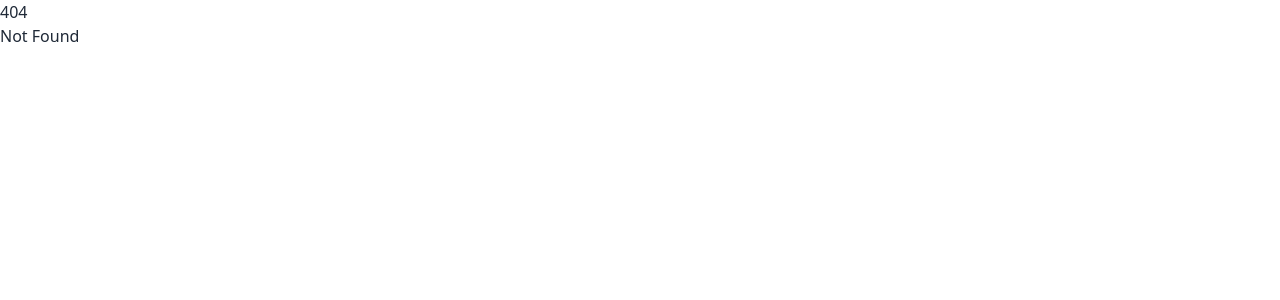
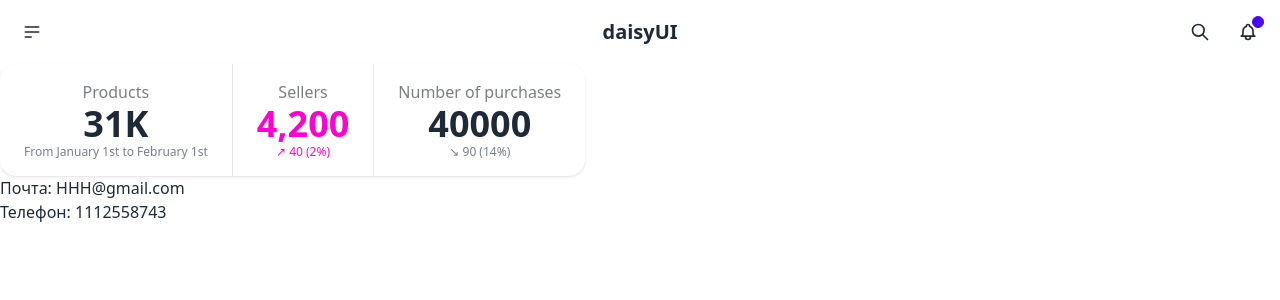
Before and after one commit to ChubenkoI/xmlTest, a SvelteKit app: page /contacts in a window 1280 px wide. Before the commit this address had no page. Shown: the top 300 px of the page. Built offline with nearby package versions, Linux system fonts and the light colour scheme.

Commit message:
add contacts page

```diff
--- a/package.json
+++ b/package.json
@@ -13,6 +13,7 @@
 	},
 	"devDependencies": {
 		"@sveltejs/adapter-auto": "^3.0.0",
+		"@sveltejs/adapter-static": "^3.0.1",
 		"@sveltejs/kit": "^2.0.0",
 		"@sveltejs/vite-plugin-svelte": "^3.0.0",
 		"@types/eslint": "8.56.0",
--- a/src/routes/+layout.svelte
+++ b/src/routes/+layout.svelte
@@ -2,4 +2,32 @@
     import "../app.css";
   </script>
 
-  <slot />
+  <div class="navbar bg-base-100">
+    <div class="navbar-start">
+      <div class="dropdown">
+        <div tabindex="0" role="button" class="btn btn-ghost btn-circle">
+          <svg xmlns="http://www.w3.org/2000/svg" class="h-5 w-5" fill="none" viewBox="0 0 24 24" stroke="currentColor"><path stroke-linecap="round" stroke-linejoin="round" stroke-width="2" d="M4 6h16M4 12h16M4 18h7" /></svg>
+        </div>
+        <ul tabindex="0" class="menu menu-sm dropdown-content mt-3 z-[1] p-2 shadow bg-base-100 rounded-box w-52">
+          <li><a href="/contacts">contacts</a></li>
+          <li><a>Portfolio</a></li>
+          <li><a>About</a></li>
+        </ul>
+      </div>
+    </div>
+    <div class="navbar-center">
+      <a href="/" class="btn btn-ghost text-xl">daisyUI</a>
+    </div>
+    <div class="navbar-end">
+      <button class="btn btn-ghost btn-circle">
+        <svg xmlns="http://www.w3.org/2000/svg" class="h-5 w-5" fill="none" viewBox="0 0 24 24" stroke="currentColor"><path stroke-linecap="round" stroke-linejoin="round" stroke-width="2" d="M21 21l-6-6m2-5a7 7 0 11-14 0 7 7 0 0114 0z" /></svg>
+      </button>
+      <button class="btn btn-ghost btn-circle">
+        <div class="indicator">
+          <svg xmlns="http://www.w3.org/2000/svg" class="h-5 w-5" fill="none" viewBox="0 0 24 24" stroke="currentColor"><path stroke-linecap="round" stroke-linejoin="round" stroke-width="2" d="M15 17h5l-1.405-1.405A2.032 2.032 0 0118 14.158V11a6.002 6.002 0 00-4-5.659V5a2 2 0 10-4 0v.341C7.67 6.165 6 8.388 6 11v3.159c0 .538-.214 1.055-.595 1.436L4 17h5m6 0v1a3 3 0 11-6 0v-1m6 0H9" /></svg>
+          <span class="badge badge-xs badge-primary indicator-item"></span>
+        </div>
+      </button>
+    </div>
+  </div>
+<slot/>
--- /dev/null
+++ b/src/routes/contacts/+page.svelte
@@ -0,0 +1,28 @@
+<script>
+	/** @type {import('./$types').PageData} */
+	export let data;
+</script>
+
+<div class="stats shadow">
+
+	<div class="stat place-items-center">
+	  <div class="stat-title">Products</div>
+	  <div class="stat-value">31K</div>
+	  <div class="stat-desc">From January 1st to February 1st</div>
+	</div>
+
+	<div class="stat place-items-center">
+	  <div class="stat-title">Sellers</div>
+	  <div class="stat-value text-secondary">4,200</div>
+	  <div class="stat-desc text-secondary">↗︎ 40 (2%)</div>
+	</div>
+
+	<div class="stat place-items-center">
+	  <div class="stat-title">Number of purchases</div>
+	  <div class="stat-value">40000</div>
+	  <div class="stat-desc">↘︎ 90 (14%)</div>
+	</div>
+
+  </div>
+<div> Почта: HHH@gmail.com</div>
+<div>Телефон: 1112558743</div>
--- a/svelte.config.js
+++ b/svelte.config.js
@@ -1,9 +1,11 @@
-import adapter from '@sveltejs/adapter-auto';
+import adapter from '@sveltejs/adapter-static';
 import { vitePreprocess } from '@sveltejs/vite-plugin-svelte';
 /** @type {import('@sveltejs/kit').Config} */
 const config = {
   kit: {
-    adapter: adapter()
+    adapter: adapter({
+			fallback: 'index.html' // may differ from host to host
+		})
   },
   preprocess: vitePreprocess()
 };
```
Also changed, not shown: 1 other file (tests, documents, lock files or other folders).
